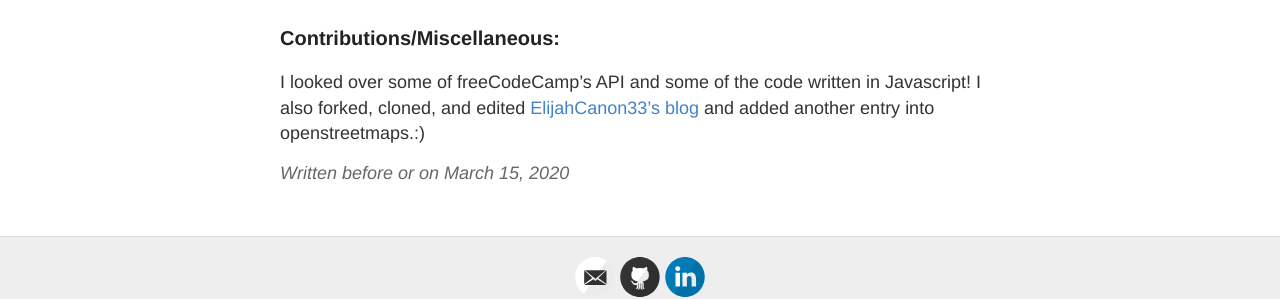
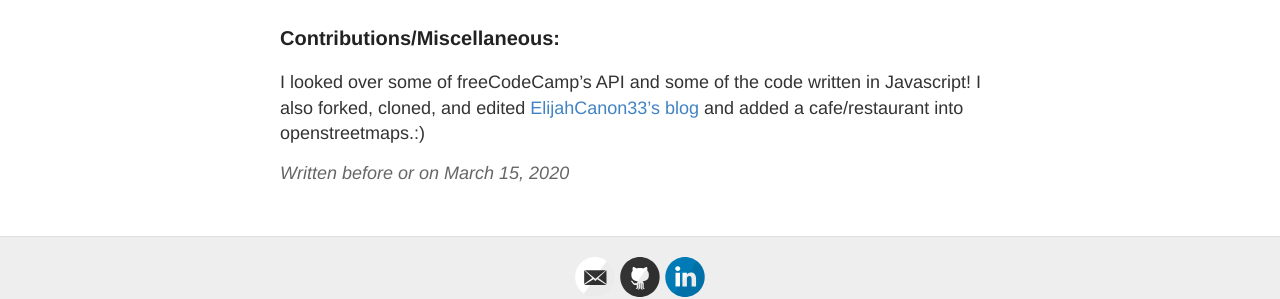
Before and after one commit to hunter-college-ossd-spr-2020/MarceloDamian-weekly, a Jekyll site: the page built from _posts/2020-03-15-week07.md, in a window 1280 px wide and 900 px high, scrolled down 2981 px. Shown: the part 575-874 px from the top of the window. Built offline with Jekyll 4.4.1, drawn with Linux system fonts in a browser that asks for light colours.

Commit message:
Update 2020-03-15-week07.md

```diff
--- a/_posts/2020-03-15-week07.md
+++ b/_posts/2020-03-15-week07.md
@@ -56,4 +56,4 @@ Issues| Analysis | Design/Ideas? | Pathway(s)|
 
 ### Contributions/Miscellaneous:
 
-   I looked over some of freeCodeCamp's API and some of the code written in Javascript! I also forked, cloned, and edited [ElijahCanon33's blog](https://github.com/hunter-college-ossd-spr-2020/ElijahCano33-weekly/pull/5) and added another entry into openstreetmaps.:)
+   I looked over some of freeCodeCamp's API and some of the code written in Javascript! I also forked, cloned, and edited [ElijahCanon33's blog](https://github.com/hunter-college-ossd-spr-2020/ElijahCano33-weekly/pull/5) and added a cafe/restaurant  into openstreetmaps.:)
```
